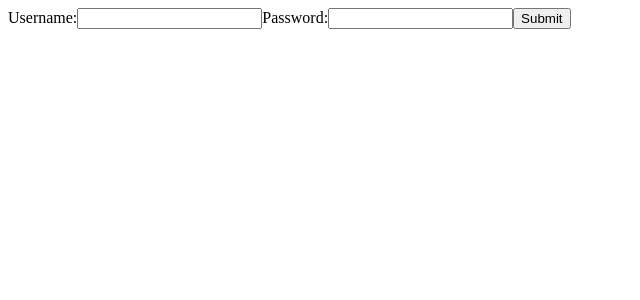
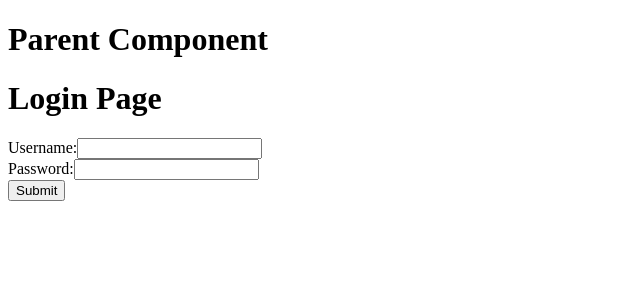
Before and after one commit to acciojob/lift-state-up-5-tauheed0110, a React app: page / in a window 1280 px wide. Shown: the top 300 px of the page, without its empty margins (0-640 px from the left). Built offline with nearby package versions, Linux system fonts and the light colour scheme.

Commit message:
file changed

```diff
--- a/src/components/App.js
+++ b/src/components/App.js
@@ -8,9 +8,14 @@ const App = () => {
   const handleLogin = ()=>{
     setIsLoggedIn(true);
   }
-  console.log(isLoggedIn)
+
+  // if(isLoggedIn){
+  //   return <h1>You are logged in!</h1>
+  // }
+
   return (
     <div>
+        <h1>Parent Component</h1>
         <Login isLoggedIn={isLoggedIn} onLogin={handleLogin}/>
     </div>
   )
--- a/src/components/Login.js
+++ b/src/components/Login.js
@@ -13,16 +13,16 @@ const handleSubmit = (e)=>{
     }
 }
 
-if(isLoggedIn){
-    return <h2>You are logged in!</h2>
-}
     return (
         <div>
+            <h1>Login Page</h1>
             <form onSubmit={handleSubmit}>
                 <label htmlFor="username">Username:</label>
                 <input type='text' id='username' onChange={(e)=>setUserName(e.target.value)}/>
+                <br />
                 <label htmlFor="password">Password:</label>
                 <input type='text' id='password' onChange={(e)=>setPassword(e.target.value)}/>
+                <br />
                 <button id='submit'>Submit</button>
             </form>
         </div>
```
